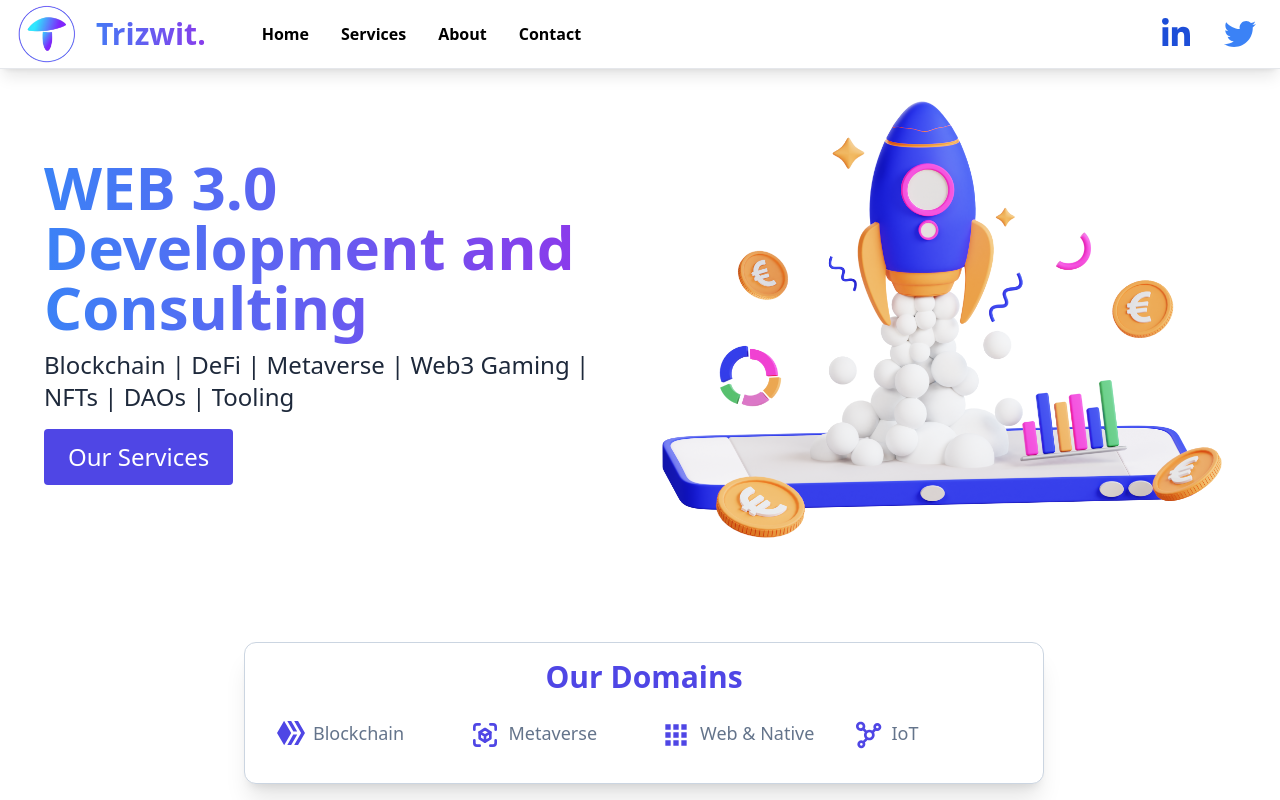
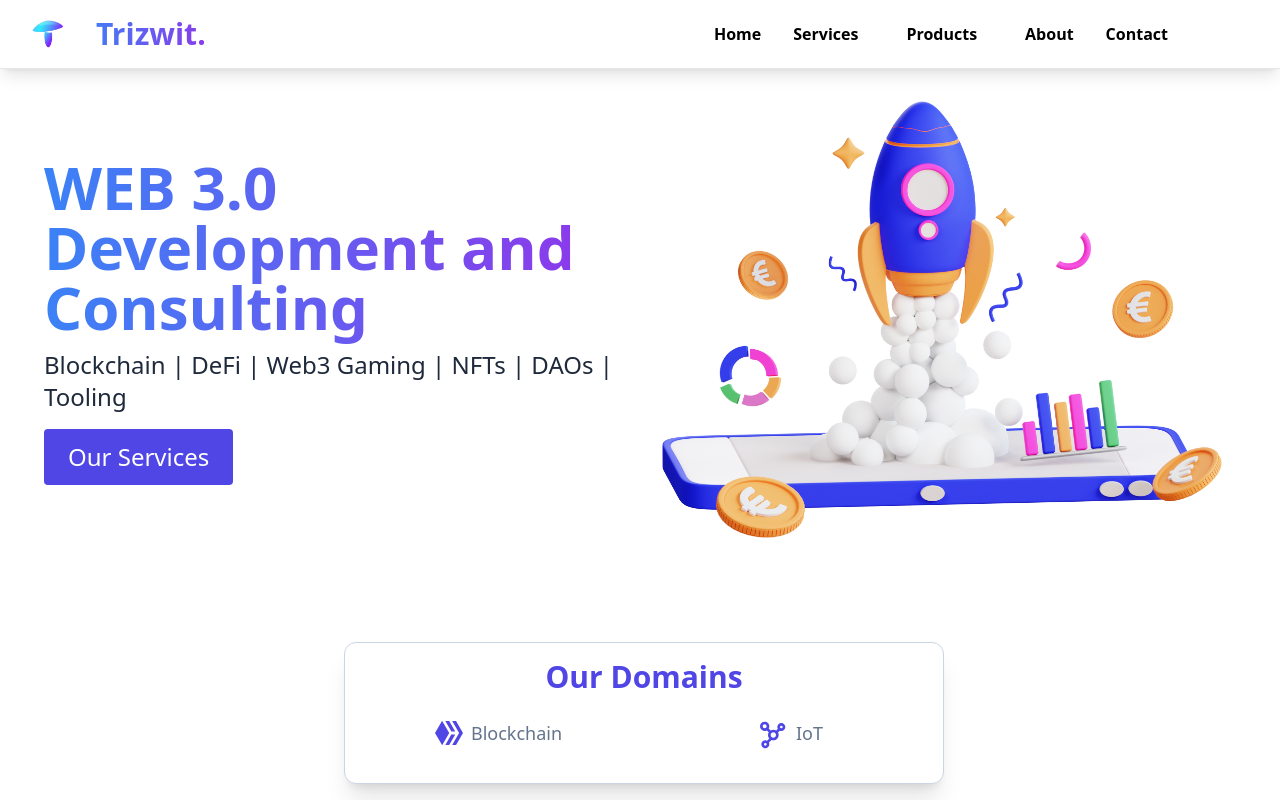
Before and after one commit to Trizwit/trizwit-web, a Next.js app: page / in a window 1280 px wide. Shown: the top 800 px of the page. Built offline with nearby package versions, Linux system fonts and the light colour scheme.

Commit message:
products in main nav added

```diff
--- a/components/Footer.js
+++ b/components/Footer.js
@@ -4,25 +4,25 @@ import { FaLinkedinIn, FaGithub, FaTwitter, FaMedium } from "react-icons/fa";
 
 const Footer = () => {
   return (
-    <div className="w-full mt-24 bg-slate-900 text-gray-300 py-y px-2">
+    <div className="w-full mt-24 bg-gray-100 drop-shadow-lg text-gray-300 py-y px-2">
 
 
       <div className="flex flex-col max-w-[1240px] px-2 py-4 mx-auto justify-between sm:flex-row text-center text-gray-500">
       <div className="flex items-center">
-      <img src="trizlogo.png" alt="Logo" className="h-8 w-8 md:h-12 md:w-12 ml-2 md:ml-4" />
+      <img src="trizwitlogo.png" alt="Logo" className="h-8 w-8 md:h-12 md:w-12 ml-2 md:ml-4" />
         <p className="ml-2 md:ml-4 py-4">2022 Trizwit Labs Pvt Ltd. All rights reserved</p>
         </div>
         <div className="flex justify-between sm:w-[300px] pt-4 text-2xl">
-          <a href="https://www.linkedin.com/company/trizwit/"  >
+          <a href="https://www.linkedin.com/company/trizwit/" className="hover:text-[#0277B5]" >
             <FaLinkedinIn />
           </a>
-          <a href="https://twitter.com/trizwit?s=20&t=P2u10VMBS-FuDIQClE-m3Q"  >
+          <a href="https://twitter.com/trizwit?s=20&t=P2u10VMBS-FuDIQClE-m3Q" className="hover:text-[#1B9DF0]"  >
             <FaTwitter />
           </a>
-          <a href="https://github.com/Trizwit"  >
+          <a href="https://github.com/Trizwit" className="hover:text-black" >
             <FaGithub />
           </a>
-          <a href="https://medium.com/@trizwit"  >
+          <a href="https://medium.com/@trizwit" className="hover:text-black" >
             <FaMedium />
           </a>
         </div>
--- a/components/Hero.js
+++ b/components/Hero.js
@@ -20,7 +20,7 @@ const Hero = () => {
             WEB 3.0 Development and Consulting
           </h1>
           <p className="text-2xl text-slate-800">
-            Blockchain | DeFi | Metaverse | Web3 Gaming | NFTs | DAOs | Tooling
+            Blockchain | DeFi | Web3 Gaming | NFTs | DAOs | Tooling
           </p>
           <a href="#services">
             <button className="py-3 px-6 bg-indigo-600 rounded text-2xl text-white  my-4 ">
@@ -32,25 +32,19 @@ const Hero = () => {
           <Image className="w-full" src={bgImg} alt="/" />
         </div>
         <div
-          className="md:absolute flex flex-col pt-4 pb-6  md:min-w-[800px] bottom-[2%]
+          className="md:absolute flex flex-col pt-4 pb-6  md:min-w-[600px] bottom-[2%]
             mx-1 md:left-1/2 transform md:-translate-x-1/2 bg-white
             border border-slate-300 rounded-xl text-center shadow-xl"
         >
           <p className="text-3xl font-semibold text-indigo-600 mb-4">
             Our Domains
           </p>
-          <div className="grid grid-cols-2 lg:grid-cols-4 justify-items-stretch  px-4">
+          <div className="grid grid-cols-2 lg:grid-cols-2 justify-items-center  px-2">
             <p className="flex px-4 py-2 text-slate-500 text-lg">
               <SiHiveBlockchain className="mr-2 h-7 w-7 text-indigo-600" />
               Blockchain
             </p>
-            <p className="flex px-4 py-2 text-slate-500 text-lg">
-              <TbAugmentedReality className="mr-2 h-8 w-8 text-indigo-600" />
-              Metaverse
-            </p>
-            <p className="flex px-4 py-2 text-slate-500 text-lg">
-              <MdApps className="mr-2 h-8 w-8 text-indigo-600" /> Web & Native
-            </p>
+
             <p className="flex px-4 py-2 text-slate-500 text-lg">
               <BiNetworkChart className="mr-2 h-8 w-8 text-indigo-600" /> IoT
             </p>
--- a/components/Navbar.js
+++ b/components/Navbar.js
@@ -6,7 +6,14 @@ import { useRouter } from "next/router";
 import { FaLinkedinIn, FaTwitter } from "react-icons/fa";
 
 
+
+
 const Navbar = () => {
+  const [isOpen, setIsOpen] = useState(false);
+
+  const handleToggle = () => {
+    setIsOpen(!isOpen);
+  };
   const [nav, setNav] = useState(false);
   const router = useRouter();
   const handleClick = () => setNav(!nav);
@@ -15,47 +22,77 @@ const Navbar = () => {
       <div className="flex justify-between items-center">
         <div className="flex items-center">
           <div className="flex items-center">
-        <img src="trizlogo.png" alt="Logo" className="h-12 w-12 md:h-16 md:w-16 ml-2 md:ml-4" />
+        <img src="trizwitlogo.png" alt="Logo" className="h-12 w-12 md:h-16 md:w-16 ml-2 md:ml-4" />
         <h2 className="text-3xl font-bold ml-0  px-4 py-4 hover:text-indigo-500 text-transparent bg-clip-text bg-gradient-to-r from-blue-500 to-purple-600">
           Trizwit.
         </h2>
         </div>
-          <ul className="hidden md:flex items-center pl-6">
-            <li className="text-black px-4 font-semibold">
+
+        </div>
+        <div className="hidden md:flex  md:mr-4 lg:mr-24">
+
+          <ul className="hidden md:flex items-center ">
+            <li className="text-black hover:text-blue-500 px-4 font-semibold">
               <Link href="/">Home</Link>
             </li>
-            <li className="text-black px-4 font-semibold">
+            <li className="text-black hover:text-blue-500 px-4 font-semibold">
               <Link href="#services">Services</Link>
             </li>
-            <li className="text-black px-4 font-semibold">
+
+            <button
+  className="px-4 relative"
+  onMouseEnter={handleToggle}
+  onMouseLeave={handleToggle}
+>
+  <li className="text-black hover:text-blue-500 px-4 font-semibold">
+    <Link href="about">Products</Link>
+  </li>
+  {isOpen && (
+    <div className="absolute justify-items-center left-1/2 transform -translate-x-1/2  bg-white px-2 py-0 rounded-md shadow-lg">
+      <a
+        href="https://pindown.trizwit.com/"
+        className="flex w-64 px-4 py-2 text-gray-800 hover:bg-gray-200 hover:text-blue-500"
+      >
+        {/* <img src="trizwitlogo.png" alt="Logo" className="block h-4 w-4 md:h-8 md:w-8 mr-2" /> */}
+        <div className="justify-items-center">
+          <span className="block">Pindown</span>
+          <span className="block text-sm text-gray-500">
+            Tokenise and verify certificates
+          </span>
+        </div>
+      </a>
+      <a
+        href="https://blockiot.trizwit.com/"
+        className="flex w-64 px-4 py-2 text-gray-800 hover:bg-gray-200 hover:text-blue-500"
+      >
+        {/* <img src="trizwitlogo.png" alt="Logo" className="block h-4 w-4 md:h-8 md:w-8 mr-2" /> */}
+        <div className="text-center" >
+          <span className="block">BlockIoT</span>
+          <span className="block text-sm text-gray-500">
+            Blockchain-IoT integration simplified
+          </span>
+        </div>
+      </a>
+      <a href="#" className="block px-4 py-2 text-gray-800 hover:bg-gray-200">
+        Item 3
+      </a>
+    </div>
+  )}
+</button>
+
+
+            <li className="text-black hover:text-blue-500 px-4 font-semibold">
               <Link href="about">About</Link>
             </li>
-            {/* <li className="text-black px-4 font-semibold">
-            <Link href='team' >Team</Link>
-            </li> */}
-            <li className="text-black px-4 font-semibold">
+
+
+
+
+            <li className="text-black hover:text-blue-500 px-4 font-semibold">
               <Link href="#contact">Contact</Link>
             </li>
           </ul>
-        </div>
-        <div className="hidden md:flex">
-          {/* <button className="mx-2 border-2 rounded-full border-indigo-500 text-indigo-500 px-4 py-2 hover:shadow-2xl">
-            {"Sign In"}
-          </button> */}
-          {/* <a href="#contact">
-            <button className="mx-2 border-2 rounded-lg  text-white bg-indigo-500 px-4 py-2 hover:shadow-2xl">
-              {"Get in Touch"}
-            </button>
-          </a> */}
-          <a href="https://www.linkedin.com/company/trizwit/"  >
-            <FaLinkedinIn className="h-8 w-8 mx-4 text-blue-700" />
-          </a>
-          <a
-            href="https://twitter.com/trizwit?s=20&t=P2u10VMBS-FuDIQClE-m3Q"
 
-          >
-            <FaTwitter className="h-8 w-8 ml-4 mr-6 text-blue-500" />
-          </a>
         </div>
         <div className="md:hidden" onClick={handleClick}>
           {!nav ? (
@@ -75,9 +112,9 @@ const Navbar = () => {
         <li className="border-b border-zinc-400 py-2 mb-2 hover:text-indigo-500">
          <Link href="about">About</Link>
         </li>
-        {/* <li className="border-b border-zinc-400 py-2 mb-2 hover:text-indigo-500">
-          Team
-        </li> */}
+        <li className="border-b border-zinc-400 py-2 mb-2 hover:text-indigo-500">
+        <Link href="/">Products</Link>
+        </li>
         <li className="border-b border-zinc-400 py-2 mb-2 hover:text-indigo-500">
          <Link href="#contact">Contact</Link>
         </li>
@@ -87,7 +124,7 @@ const Navbar = () => {
               {"Twitter "}
             </button>
           </a> */}
-          <a
+          {/* <a
             href="https://www.linkedin.com/company/trizwit/"
 
             className="mx-4 h-6 w-6 text-blue-700"
@@ -100,7 +137,7 @@ const Navbar = () => {
             className="mx-4 h-6 w-6 text-blue-500"
           >
             <FaTwitter className="h-6 w-6" />
-          </a>
+          </a> */}
         </div>
       </ul>
     </div>
```
Also changed, not shown: public/trizwitlogo.png (added).
